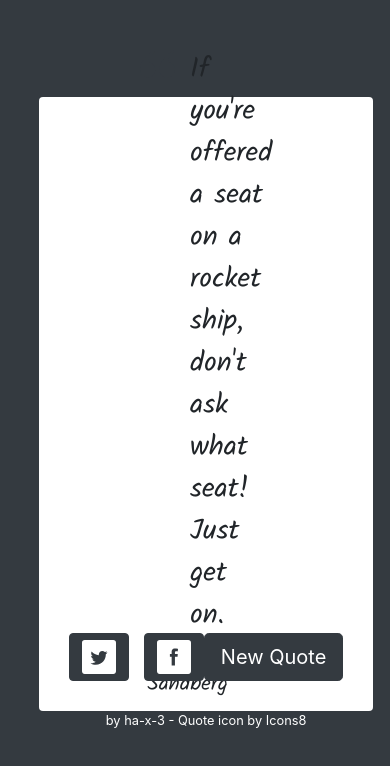
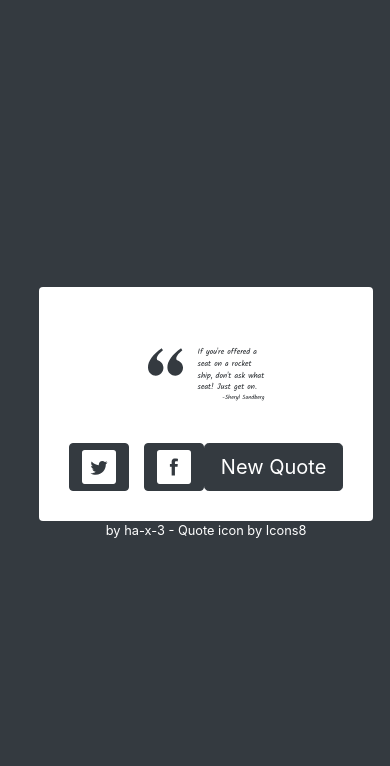
Before and after one commit to ha-x-3/quote-generator, a React (Create React App) app: page / in a window 390 px wide. Shown: the top 766 px of the page. Built offline with nearby package versions, Linux system fonts and the light colour scheme.

Commit message:
Changed font units and touchstart to touchend for mobile

```diff
--- a/src/App.css
+++ b/src/App.css
@@ -19,7 +19,7 @@
   align-items: center;
   justify-content: center;
   font-family: "Kalam", "sans-serif";
-  font-size: 1.75em;
+  font-size: 2vw;
   padding-bottom: 10px;
 }
 
--- a/src/App.js
+++ b/src/App.js
@@ -64,7 +64,7 @@ function App() {
       facebookImg.style.backgroundColor = color;
     });
 
-    button.addEventListener("touchstart", function() {
+    button.addEventListener("touchend", function() {
       getQuote();
       getColor(colors);
       document.body.style.backgroundColor = color;
```
